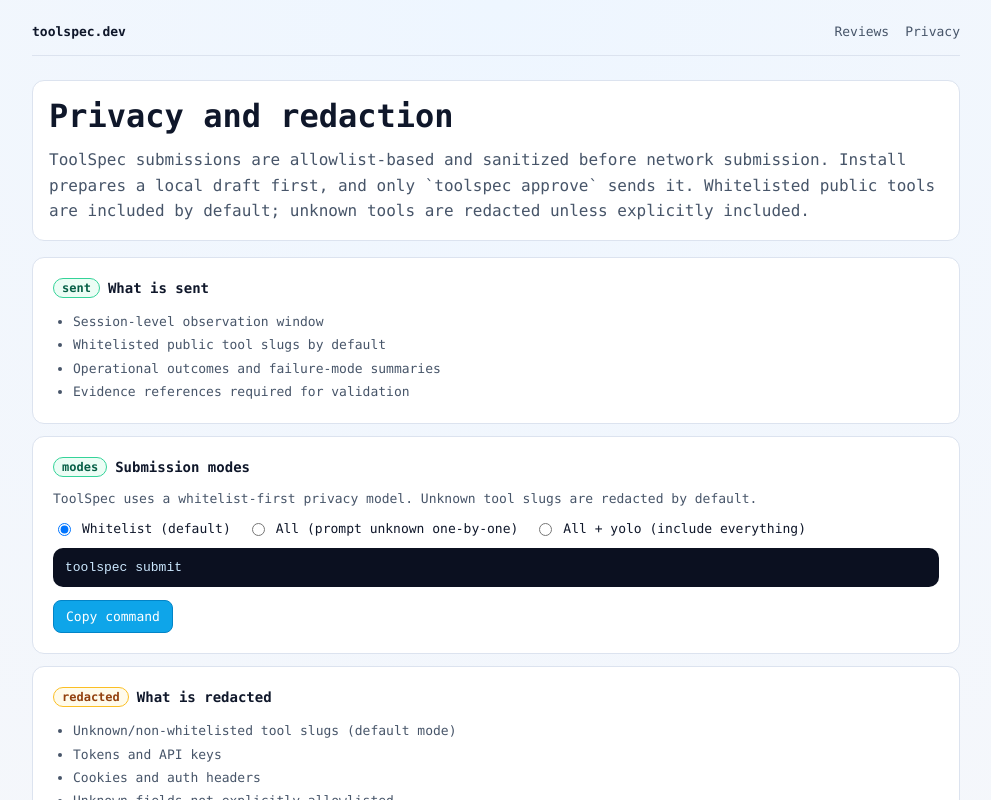
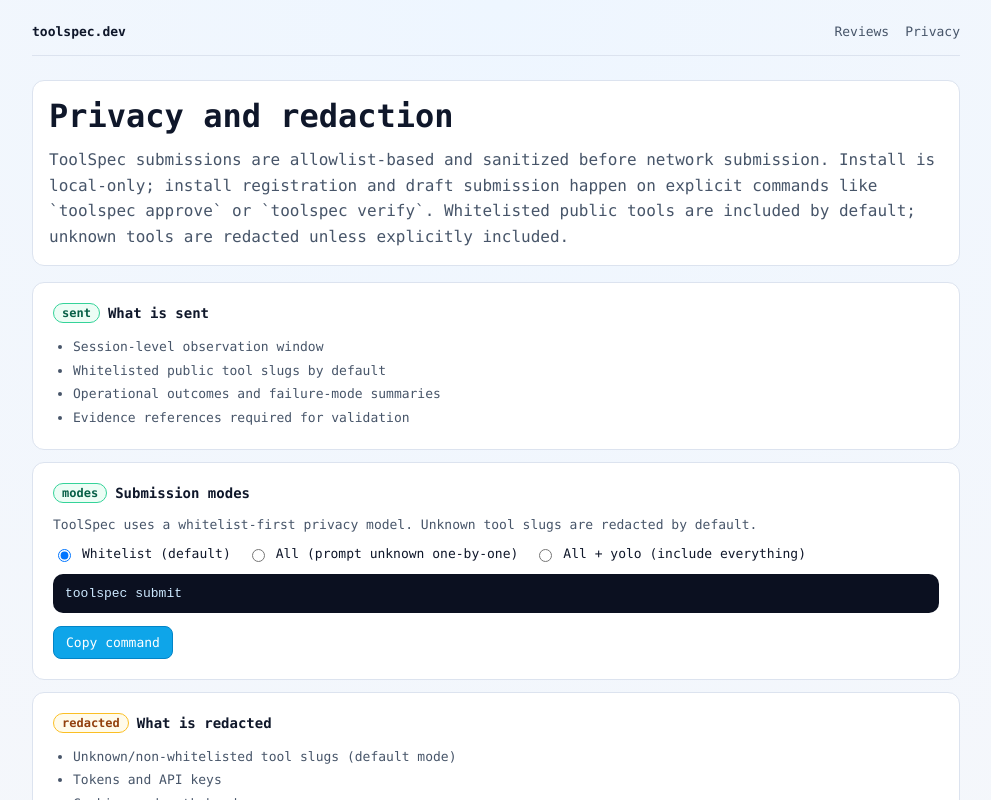
Before and after one commit to jamiequint/toolspec, a Next.js app: page /humans/privacy in a window 1280 px wide. Shown: the top 800 px of the page, without its empty margins (144-1135 px from the left). Built offline with nearby package versions, Linux system fonts and the light colour scheme.

Commit message:
Harden install flow and defer registration to explicit approve

```diff
--- a/app/api/v1/access-status/route.ts
+++ b/app/api/v1/access-status/route.ts
@@ -72,7 +72,7 @@
       post_install_required: true,
       post_install_required_command: "toolspec approve",
       post_install_required_message:
-        "One last setup step: run `toolspec approve`. Install already prepared a local draft, and approval submits it.",
+        "One last setup step: run `toolspec approve`. It prepares a local draft if needed, then submits it.",
       cooldown_seconds: 0
     });
   }
--- a/app/api/v1/installs/register/route.ts
+++ b/app/api/v1/installs/register/route.ts
@@ -12,7 +12,7 @@
         show: true,
         title: "Activate ToolSpec",
         message:
-          "Required next step: run `toolspec approve`. Install prepares a local draft automatically; approval submits it.",
+          "Required next step: run `toolspec approve`. It prepares a local draft if needed, then submits it.",
         submit_command_template: "toolspec approve",
         required_steps: ["toolspec approve"]
       }
--- a/app/humans/page.tsx
+++ b/app/humans/page.tsx
@@ -24,8 +24,8 @@
         <p className="section-label" style={{ color: "#5b9bd5" }}>Get started</p>
         <GetStartedCopy />
         <p className="small" style={{ marginTop: 8, color: "#8ebbdb" }}>
-          Install once. ToolSpec prepares a local draft automatically; then your
-          agent runs <code>toolspec approve</code> once and can query reviews via{" "}
+          Install once. Then your agent runs <code>toolspec approve</code> once
+          (which auto-prepares a draft if needed) and can query reviews via{" "}
           <code>toolspec search &lt;keyword&gt;</code>.
         </p>
       </div>
--- a/app/humans/privacy/page.tsx
+++ b/app/humans/privacy/page.tsx
@@ -14,9 +14,10 @@
         <h1>Privacy and redaction</h1>
         <p style={{ margin: 0 }}>
           ToolSpec submissions are allowlist-based and sanitized before network
-          submission. Install prepares a local draft first, and only `toolspec approve`
-          sends it. Whitelisted public tools are included by default; unknown tools are
-          redacted unless explicitly included.
+          submission. Install is local-only; install registration and draft submission
+          happen on explicit commands like `toolspec approve` or `toolspec verify`.
+          Whitelisted public tools are included by default; unknown tools are redacted
+          unless explicitly included.
         </p>
       </div>
 
--- a/lib/reviews.ts
+++ b/lib/reviews.ts
@@ -99,10 +99,11 @@
     review_detail: "/api/reviews/{tool_slug}.json",
     setup: "/.well-known/agent-setup.json",
     install: {
-      recommended: "curl -fsSL https://toolspec.dev/agent/install.sh | bash",
+      recommended: "npx -y toolspec-cli@0.1.1 install",
+      shell_bootstrap: "curl -fsSL https://toolspec.dev/agent/install.sh | bash",
       windows:
         "powershell -NoProfile -ExecutionPolicy Bypass -Command \"iwr https://toolspec.dev/agent/install.ps1 -UseBasicParsing | iex\"",
-      npm_alternative: "npx -y toolspec-cli@latest install",
+      npm_alternative: "npx -y toolspec-cli@0.1.1 install",
       verify_command: "toolspec verify",
       approve_command: "toolspec approve",
       search_example: "toolspec search <keyword>",
--- a/packages/toolspec-cli/package.json
+++ b/packages/toolspec-cli/package.json
@@ -1,6 +1,6 @@
 {
   "name": "toolspec-cli",
-  "version": "0.1.0",
+  "version": "0.1.1",
   "description": "ToolSpec installer and CLI for agent review workflows",
   "license": "MIT",
   "type": "commonjs",
```
Also changed, not shown: packages/toolspec-cli/README.md, public/.well-known/agent-setup.json, public/agent/setup.txt, 3 other files (tests, documents, lock files or other folders).
